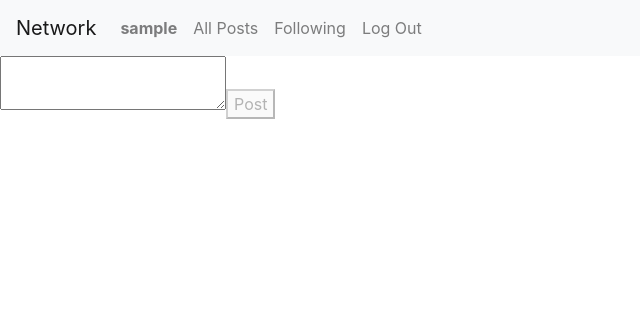
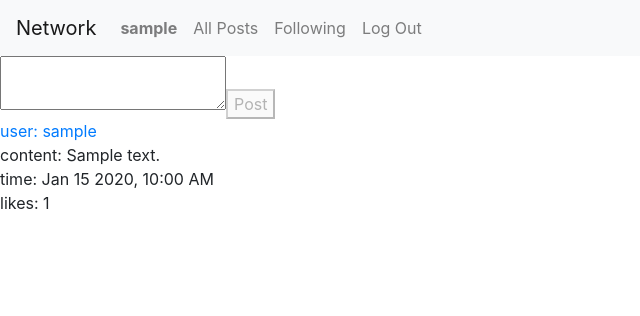
Before and after one commit to akonopkaa/network, a Django app: page / in a window 1280 px wide. Shown: the top 316 px of the page, without its empty margins (0-640 px from the left). Run offline with Django 3.2, Linux system fonts and the light colour scheme; a user stored in the database is signed in; tables that the repository leaves empty hold one stand-in row (values such as "Sample post"); some libraries are stand-ins or nearby versions.

Commit message:
Implemented viewing all posts

```diff
--- a/network/models.py
+++ b/network/models.py
@@ -3,12 +3,47 @@ from django.db import models
 
 
 class User(AbstractUser):
-    pass
+    following = models.ManyToManyField("self", symmetrical = False, related_name = "followers", blank = True)
+
+
+    def get_following(self):
+        users = []
+        for user in self.following.all():
+            users.append(user.username)
+        return users
+
+
+    def get_followers(self):
+        users = []
+        for user in self.followers.all():
+            users.append(user.username)
+        return users
+
+
+    def serialize(self):
+        return {
+            "id": self.id,
+            "user": self.username,
+            "following_count": self.following.count(),
+            "followers_count": self.followers.count(),
+            "following": self.get_following(),
+            "followers": self.get_followers()
+        }
+
 
 class Post(models.Model):
     user = models.ForeignKey("User", on_delete = models.CASCADE, related_name = "posts")
     content = models.TextField()
     timestamp = models.DateTimeField(auto_now_add = True)
+    likes = models.ManyToManyField("User", related_name = "post_likes", blank = True)
+
+
+    def get_likers(self):
+        users = []
+        for user in self.likes.all():
+            users.append(user.username)
+        return users
+
 
     def serialize(self):
         return {
@@ -16,4 +51,6 @@ class Post(models.Model):
             "user": self.user.username,
             "content": self.content,
             "timestamp": self.timestamp.strftime("%b %d %Y, %I:%M %p"),
+            "likes_count": self.likes.count(),
+            "likers": self.get_likers()
         }
--- /dev/null
+++ b/network/static/network/index.js
@@ -0,0 +1,85 @@
+function CreatePost() {
+
+    const [post, setPost] = React.useState("")
+    const [status, setStatus] = React.useState("typing")
+
+    function handleSubmit(event) {
+
+        event.preventDefault()
+        setStatus("submitting")
+        fetch("/api/create", {
+            method: "POST",
+            body: JSON.stringify({
+                content: post
+            })
+        })
+            .then(response => response.json())
+            .then(response => {
+                console.log(response)
+                setPost("");
+                setStatus("typing");
+                window.location.reload();
+            })
+
+    }
+
+    function handleTextAreaChange(event) {
+
+        setPost(event.target.value)
+
+    }
+
+    return (
+
+        <div>
+            <form onSubmit={handleSubmit}>
+                <textarea
+                    value={post}
+                    onChange={handleTextAreaChange}
+                    disabled={status === "submitting"}>
+                </textarea>
+                <button
+                    disabled={post.length === 0 || status === "submitting"}>
+                    Post
+                </button>
+            </form>
+        </div>
+
+    )
+
+}
+
+function GetAllPosts() {
+
+    const [posts, setPosts] = React.useState([])
+
+    React.useEffect(() => {
+        fetch("/api/get/all", {
+            method: "GET"
+        })
+            .then(response => response.json())
+            .then(response => {
+                console.log(response)
+                setPosts(response)
+            })
+    }, [])
+
+    return (
+        <div>
+            {posts.map(post => (
+
+                <div>
+                    <div> <a href=""> user: {post.user} </a> </div>
+                    <div>content: {post.content}</div>
+                    <div>time: {post.timestamp}</div>
+                    <div>likes: {post.likes_count}</div>
+                </div>
+
+            ))}
+        </div>
+    )
+
+}
+
+ReactDOM.render(<CreatePost />, document.querySelector("#create_post"))
+ReactDOM.render(<GetAllPosts />, document.querySelector("#all_posts"))
--- a/network/templates/network/index.html
+++ b/network/templates/network/index.html
@@ -3,4 +3,6 @@
 {% block body %}
 <div id="create_post">
 </div>
+<div id="all_posts">
+</div>
 {% endblock %}
--- a/network/templates/network/layout.html
+++ b/network/templates/network/layout.html
@@ -11,7 +11,7 @@
     <script crossorigin src="https://unpkg.com/react@18/umd/react.production.min.js"></script>
     <script crossorigin src="https://unpkg.com/react-dom@18/umd/react-dom.production.min.js"></script>
     <script src="https://unpkg.com/@babel/standalone/babel.min.js"></script>
-    <script src="{% static 'network/network.js' %}" type="text/babel"></script>
+    <script src="{% static 'network/index.js' %}" type="text/babel"></script>
 </head>
 
 <body>
--- a/network/urls.py
+++ b/network/urls.py
@@ -7,5 +7,6 @@ urlpatterns = [
     path("login", views.login_view, name="login"),
     path("logout", views.logout_view, name="logout"),
     path("register", views.register, name="register"),
-    path("api/create", views.create_post, name="create_post")
+    path("api/create", views.create_post, name="create_post"),
+    path("api/get/all", views.get_all_posts, name="get_all_posts")
 ]
--- a/network/views.py
+++ b/network/views.py
@@ -80,3 +80,14 @@ def create_post(request):
     )
     post.save()
     return JsonResponse({"message": "Post created successfully."}, status = 201)
+
+
+@login_required
+def get_all_posts(request):
+    if request.method != "GET":
+        return JsonResponse({"error": "GET request required."}, status = 400)
+    posts = Post.objects.order_by("-timestamp").all()
+    posts_serialized = []
+    for post in posts:
+        posts_serialized.append(post.serialize())
+    return JsonResponse(posts_serialized, safe = False)
```
Also changed, not shown: network/static/network/network.js (deleted, +0 -40 lines), network/migrations/0003_post_likes.py (added), network/migrations/0004_user_following.py (added).
